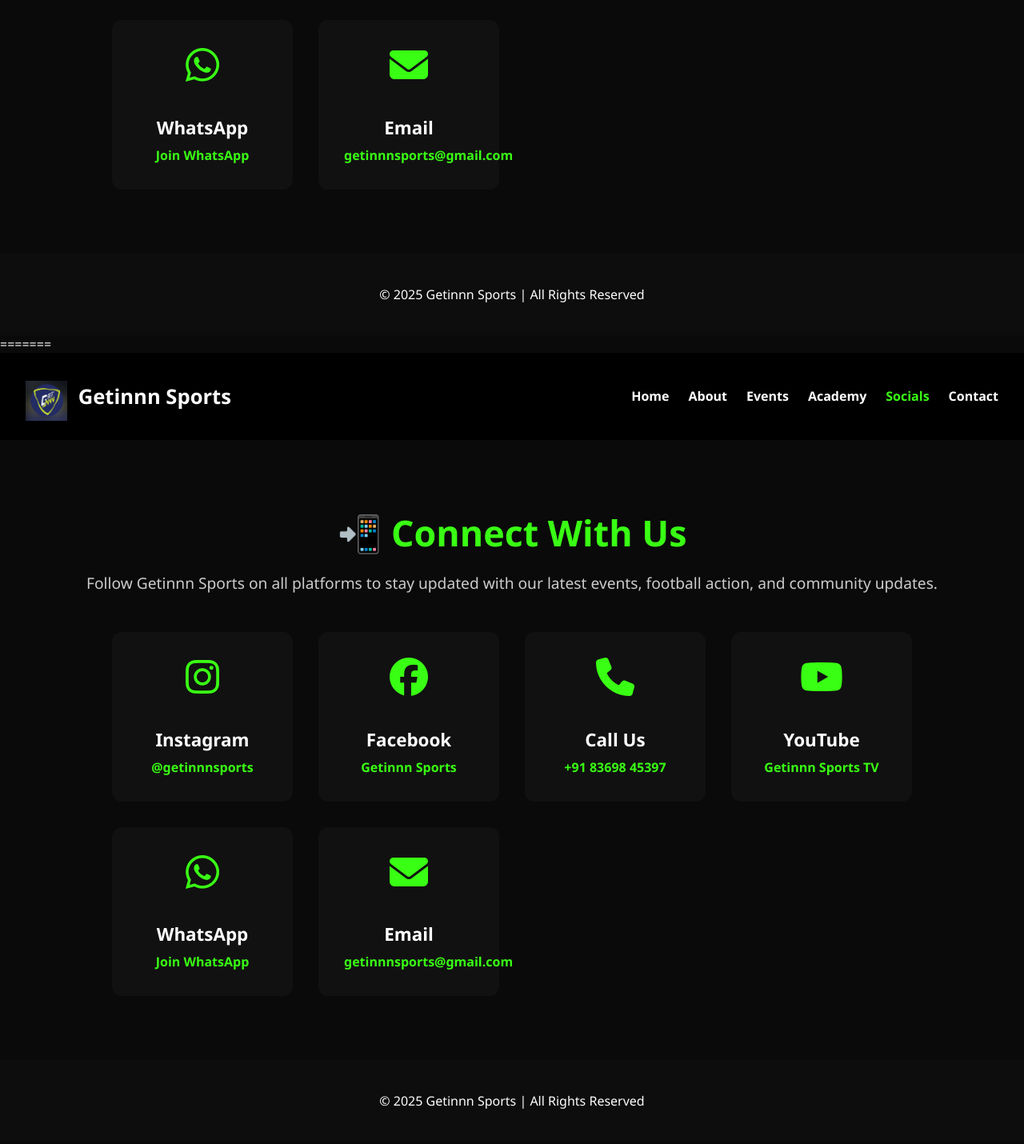
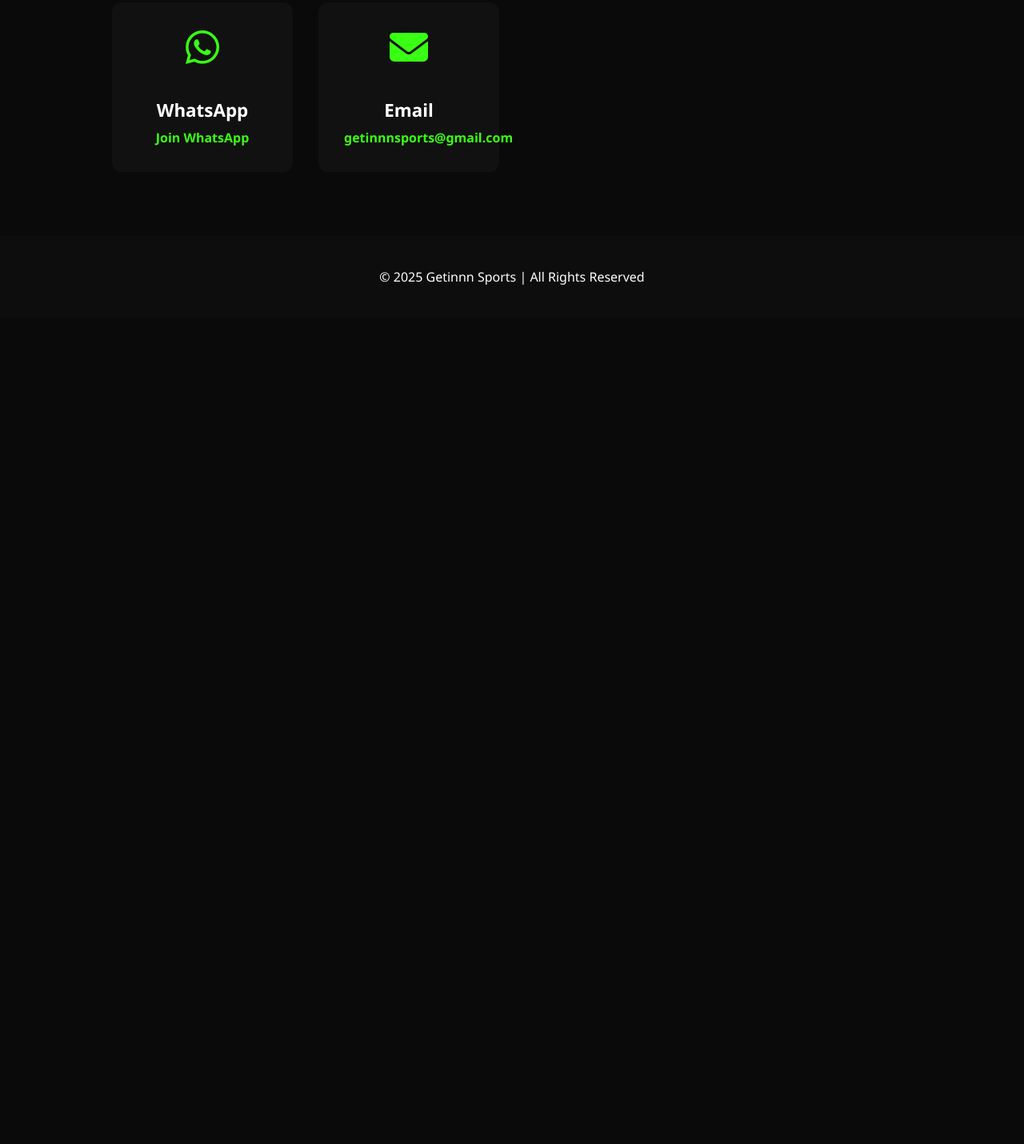
Before and after one commit to shubhamsingh024/getinnnsports, a plain HTML site: page socials.html in a window 1280 px wide. Shown: the part 590-2020 px from the top of the page at 80% size. After the commit the page ends 987 px from the top, so only its background shows below. Drawn offline with Linux system fonts and the light colour scheme.

Commit message:
socials.html

```diff
--- a/socials.html
+++ b/socials.html
@@ -1,4 +1,3 @@
-<<<<<<< HEAD
 <!DOCTYPE html>
 <html lang="en">
 <head>
@@ -149,156 +148,4 @@
     <p>&copy; 2025 Getinnn Sports | All Rights Reserved</p>
   </footer>
 </body>
-=======
-<!DOCTYPE html>
-<html lang="en">
-<head>
-  <link rel="icon" type="image/x-icon" href="getinnn-logo.png">
-  <meta charset="UTF-8">
-  <meta name="viewport" content="width=device-width, initial-scale=1.0">
-  <title>Getinnn Sports | Socials</title>
-  <!-- ✅ Font Awesome CDN -->
-  <link rel="stylesheet" href="https://cdnjs.cloudflare.com/ajax/libs/font-awesome/6.5.0/css/all.min.css">
-  <style>
-    body { margin: 0; font-family: 'Segoe UI', sans-serif; background: #0a0a0a; color: #fff; }
-
-    /* Header */
-    header { background: #000; padding: 1rem 2rem; display: flex; justify-content: space-between; align-items: center; }
-    header img.logo { height: 50px; margin-right: 10px; vertical-align: middle; }
-    header h2 { display: inline-block; font-size: 1.6rem; }
-    nav ul { list-style: none; display: flex; gap: 1.5rem; flex-wrap: wrap; }
-    nav ul li a { color: #fff; text-decoration: none; font-weight: bold; }
-    nav ul li a:hover { color: #39ff14; }
-
-    /* Socials Section */
-    .socials {
-      padding: 3rem 2rem;
-      text-align: center;
-    }
-    .socials h1 {
-      font-size: 2.8rem;
-      color: #39ff14;
-      margin-bottom: 1rem;
-    }
-    .socials p {
-      font-size: 1.2rem;
-      color: #ccc;
-      margin-bottom: 3rem;
-    }
-
-    .social-grid {
-      display: grid;
-      grid-template-columns: repeat(auto-fit, minmax(220px, 1fr));
-      gap: 2rem;
-      max-width: 1000px;
-      margin: auto;
-    }
-    .social-card {
-      background: #111;
-      padding: 2rem;
-      border-radius: 12px;
-      transition: transform 0.3s, box-shadow 0.3s;
-      text-align: center;
-    }
-    .social-card:hover {
-      transform: translateY(-5px);
-      box-shadow: 0 0 20px rgba(57,255,20,0.3);
-    }
-    .social-card i {
-      font-size: 3rem;
-      color: #39ff14;
-      margin-bottom: 1rem;
-    }
-    .social-card h3 {
-      font-size: 1.4rem;
-      margin-bottom: 0.5rem;
-    }
-    .social-card a {
-      color: #39ff14;
-      text-decoration: none;
-      font-weight: bold;
-      transition: 0.3s;
-    }
-    .social-card a:hover {
-      color: #e63946;
-    }
-
-    footer {
-      background: #0d0d0d;
-      text-align: center;
-      padding: 1.5rem;
-      margin-top: 2rem;
-    }
-
-    /* ✅ Mobile Responsive */
-    @media (max-width: 768px) {
-      .socials h1 { font-size: 2.2rem; }
-      .socials p { font-size: 1rem; }
-    }
-  </style>
-</head>
-<body>
-  <!-- Header -->
-  <header>
-    <div>
-      <img src="getinnn-logo.png" alt="Getinnn Logo" class="logo">
-      <h2>Getinnn Sports</h2>
-    </div>
-    <nav>
-      <ul>
-        <li><a href="index.html">Home</a></li>
-        <li><a href="about.html">About</a></li>
-        <li><a href="events.html">Events</a></li>
-        <li><a href="academy.html">Academy</a></li>
-        <li><a href="socials.html" style="color:#39ff14;">Socials</a></li>
-        <li><a href="contact.html">Contact</a></li>
-      </ul>
-    </nav>
-  </header>
-
-  <!-- Socials Section -->
-  <section class="socials">
-    <h1>📲 Connect With Us</h1>
-    <p>Follow Getinnn Sports on all platforms to stay updated with our latest events, football action, and community updates.</p>
-
-    <div class="social-grid">
-      <div class="social-card">
-        <i class="fab fa-instagram"></i>
-        <h3>Instagram</h3>
-        <a href="https://instagram.com/getinnnsports" target="_blank">@getinnnsports</a>
-      </div>
-      <div class="social-card">
-        <i class="fab fa-facebook"></i>
-        <h3>Facebook</h3>
-        <a href="https://facebook.com/getinnnsports" target="_blank">Getinnn Sports</a>
-      </div>
-      <div class="social-card">
-        <i class="fas fa-phone"></i>
-        <h3>Call Us</h3>
-        <a href="tel:+918369845397">+91 83698 45397</a>
-      </div>
-      <div class="social-card">
-        <i class="fab fa-youtube"></i>
-        <h3>YouTube</h3>
-        <a href="https://www.youtube.com/@Getinnnsportstv" target="_blank">Getinnn Sports TV</a>
-      </div>
-      <div class="social-card">
-        <i class="fab fa-whatsapp"></i>
-        <h3>WhatsApp</h3>
-        <a href="https://wa.me/918369845397" target="_blank">Join WhatsApp</a>
-      </div>
-      <div class="social-card">
-        <i class="fas fa-envelope"></i>
-        <h3>Email</h3>
-        <a href="mailto:getinnnsports@gmail.com">getinnnsports@gmail.com</a>
-      </div>
-    </div>
-  </section>
-
-  <!-- Footer -->
-  <footer>
-    <p>&copy; 2025 Getinnn Sports | All Rights Reserved</p>
-  </footer>
-</body>
->>>>>>> 446196646fb63a6e0b90650723bb0438f7eed53c
 </html>
```
